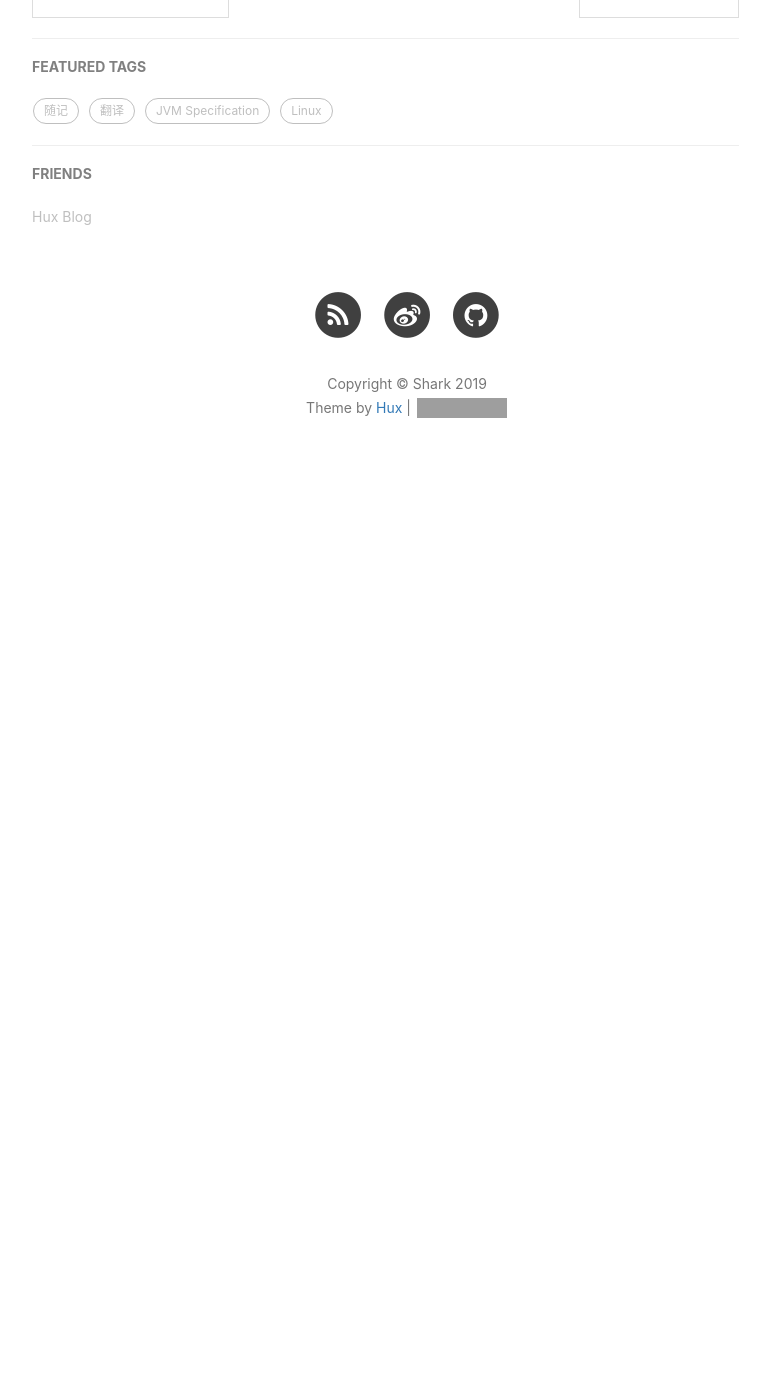
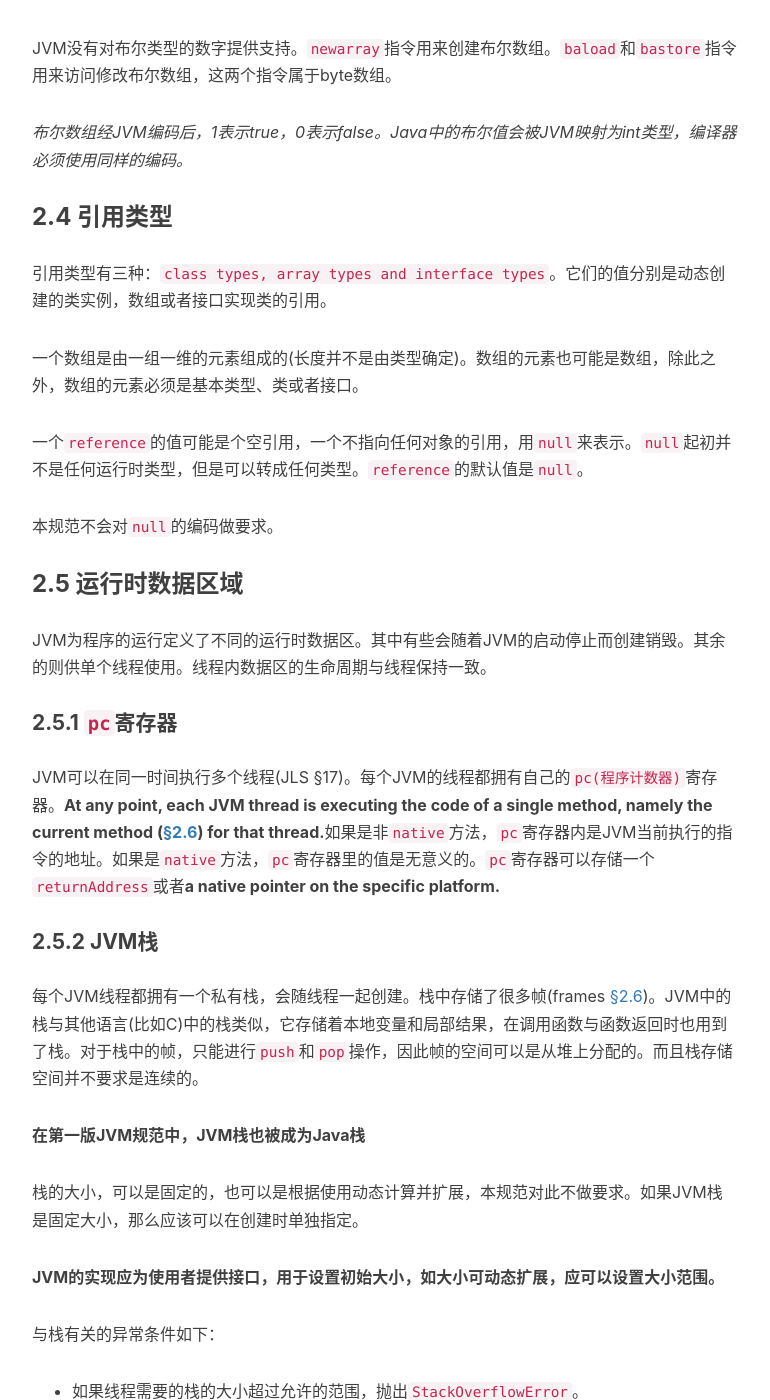
Before and after one commit to yinyuhang/yinyuhang.github.io, a Jekyll site: the page built from _posts/2019-03-08-jvm-spec-c-2-arc.md, in a window 1280 px wide and 1400 px high, scrolled down 3086 px. Shown: the whole window, without its empty margins (233-1003 px from the left). Built offline with Jekyll 4.4.1, drawn with Linux system fonts in a browser that asks for light colours; nearby versions of some CDN libraries; comment, search, counter and statistics services are not loaded; before the commit the page ends 3598 px from its top, so only the background shows below that; some of the changed text lies outside the part shown; grey boxes are pictures that could not be loaded.

Commit message:
chapter 2

```diff
--- a/_posts/2019-03-08-jvm-spec-c-2-arc.md
+++ b/_posts/2019-03-08-jvm-spec-c-2-arc.md
@@ -10,7 +10,7 @@ tag:
 ---
 本章只阐述了一个抽象的模型。而不会谈到JVM任何具体的实现。
 
-为了正确的实现JVM，必须能够正确的解析 `class` 的文件格式并执行其中的操作。`JVM规范`不涉及实现细节，因为这样会为人们戴上枷锁。比如，运行时数据区域的内存布局，垃圾回收(gc)算法的使用和其他可对JVM指令可做出的优化(例如，将指令翻译为机器码)，这些都交由实现者决定。
+一个合格的JVM，必须能够正确的解析 `class` 的文件格式并执行其中的操作。`JVM规范`不涉及实现细节，这样会影响后来者的发挥。比如，运行时数据区域的内存布局，垃圾回收(gc)算法的使用和其他可对JVM指令可做出的优化(例如，将指令翻译为机器码)，这些都交由实现者决定。
 
 本规范对 Unicode 的所有引用都来自 [`The Unicode Standard, Version 6.0.0`](http://www.unicode.org/)
 
@@ -65,3 +65,53 @@ boolean 会被编码为`true`或`false`，默认为`false`。
 JVM有三个指令会用到`returnAddress`类型： [`jsr`](https://docs.oracle.com/javase/specs/jvms/se8/html/jvms-6.html#jvms-6.5.jsr), [`ret`](https://docs.oracle.com/javase/specs/jvms/se8/html/jvms-6.html#jvms-6.5.ret), [`jsr_w`](https://docs.oracle.com/javase/specs/jvms/se8/html/jvms-6.html#jvms-6.5.jsr_w)。`returnAddress`的值是一个指针，指向JVM指令的操作码。不像整型，`returnAddress`在Java中没有对应的类型，并且无法在运行时期修改。
 
 #### 2.3.4 `boolean`
+虽然JVM定义了布尔类型，但是只对其提供了有限的支持。JVM并没有为布尔值提供专门的操作指令，Java中的布尔类型在编译后，在JVM中会被视为int类型。
+
+JVM没有对布尔类型的数字提供支持。[`newarray`](https://docs.oracle.com/javase/specs/jvms/se8/html/jvms-6.html#jvms-6.5.newarray)指令用来创建布尔数组。[`baload`](https://docs.oracle.com/javase/specs/jvms/se8/html/jvms-6.html#jvms-6.5.baload)和[`bastore`](https://docs.oracle.com/javase/specs/jvms/se8/html/jvms-6.html#jvms-6.5.bastore)指令用来访问修改布尔数组，这两个指令属于byte数组。
+
+*布尔数组经JVM编码后，1表示true，0表示false。Java中的布尔值会被JVM映射为int类型，编译器必须使用同样的编码。*
+
+### 2.4 引用类型
+引用类型有三种：`class types, array types and interface types`。它们的值分别是动态创建的类实例，数组或者接口实现类的引用。
+
+一个数组是由一组一维的元素组成的(长度并不是由类型确定)。数组的元素也可能是数组，除此之外，数组的元素必须是基本类型、类或者接口。
+
+一个`reference`的值可能是个空引用，一个不指向任何对象的引用，用`null`来表示。`null`起初并不是任何运行时类型，但是可以转成任何类型。`reference`的默认值是`null`。
+
+本规范不会对`null`的编码做要求。
+
+### 2.5 运行时数据区域
+JVM为程序的运行定义了不同的运行时数据区。其中有些会随着JVM的启动停止而创建销毁。其余的则供单个线程使用。线程内数据区的生命周期与线程保持一致。
+
+#### 2.5.1 `pc`寄存器
+JVM可以在同一时间执行多个线程(JLS §17)。每个JVM的线程都拥有自己的`pc(程序计数器)`寄存器。**At any point, each JVM thread is executing the code of a single method, namely the current method ([§2.6](https://docs.oracle.com/javase/specs/jvms/se8/html/jvms-2.html#jvms-2.6)) for that thread.**如果是非`native`方法，`pc`寄存器内是JVM当前执行的指令的地址。如果是`native`方法，`pc`寄存器里的值是无意义的。`pc`寄存器可以存储一个`returnAddress`或者**a native pointer on the specific platform.**
+
+#### 2.5.2 JVM栈
+每个JVM线程都拥有一个私有栈，会随线程一起创建。栈中存储了很多帧(frames [§2.6](https://docs.oracle.com/javase/specs/jvms/se8/html/jvms-2.html#jvms-2.6))。JVM中的栈与其他语言(比如C)中的栈类似，它存储着本地变量和局部结果，在调用函数与函数返回时也用到了栈。对于栈中的帧，只能进行`push`和`pop`操作，因此帧的空间可以是从堆上分配的。而且栈存储空间并不要求是连续的。
+
+**在第一版JVM规范中，JVM栈也被成为Java栈**
+
+栈的大小，可以是固定的，也可以是根据使用动态计算并扩展，本规范对此不做要求。如果JVM栈是固定大小，那么应该可以在创建时单独指定。
+
+**JVM的实现应为使用者提供接口，用于设置初始大小，如大小可动态扩展，应可以设置大小范围。**
+
+与栈有关的异常条件如下：
+* 如果线程需要的栈的大小超过允许的范围，抛出`StackOverflowError`。
+* 如果栈大小可动态扩展，但是在尝试扩展大小时却没有足够的空间，或者没有足够的空间去为新线程初始化一个JVM栈，抛出`OutOfMemoryError`。
+
+#### 2.5.3 堆
+JVM所有线程共享一个堆。堆是一个用于存储所有类实例和数组的运行时数据区。
+
+堆在虚拟机启动之时被创建。堆中存储的对象会由一个内存管理系统(aka垃圾回收器)来进行回收；Java中的对象不需要显式的手动释放。JVM不依赖于某种特定的内存管理系统，而且实现者可以根据自己的的系统要求来选择内存管理技术。堆可以是固定大小，也可以根据实际的使用情况来进行扩展和收缩。堆的内存空间同样不要求是连续的。
+
+**JVM的实现应该为用户或程序员提供接口，用于控制初始大小，同样，如果大小是可以动态扩展的，应可以设置大小范围**
+
+与堆相关的异常条件如下：
+* 如果由内存管理器计算后，剩下的空间小与堆需要的空间，JVM应该抛出`OutMemoryError`。
+
+#### 2.5.4 方法区
+JVM的所有线程共享一个方法区。**The method area is analogous to the storage area for compiled code of a conventional language or analogous to the "text" segment in an operating system process.**类的结构就存储在这里面，例如，常量池，字段和方法数据以及方法与构造函数的代码，包括一些用于类和实例初始化或者接口初始化时的特殊方法([§2.9](https://docs.oracle.com/javase/specs/jvms/se8/html/jvms-2.html#jvms-2.9))
+
+方法区在虚拟机启动时被创建。虽然方法区从逻辑上来说，是堆的一部分。
+
+#### 2.5.5 运行时常量池
```
